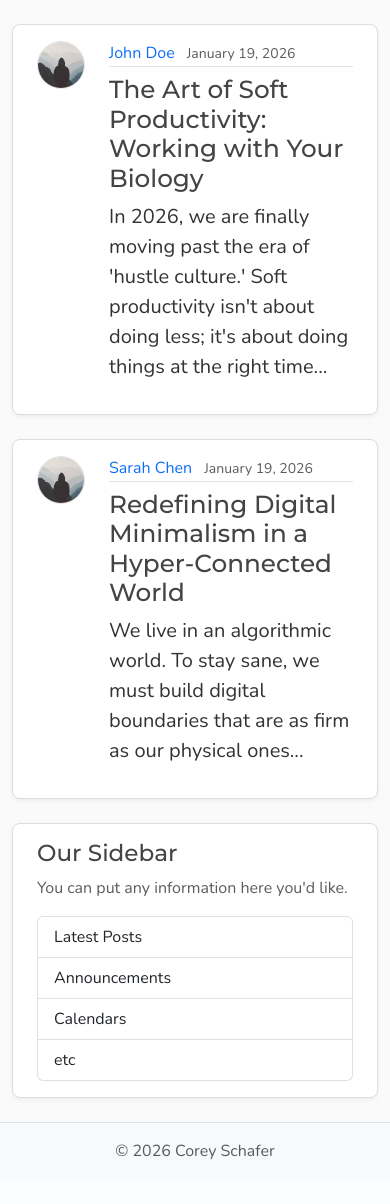
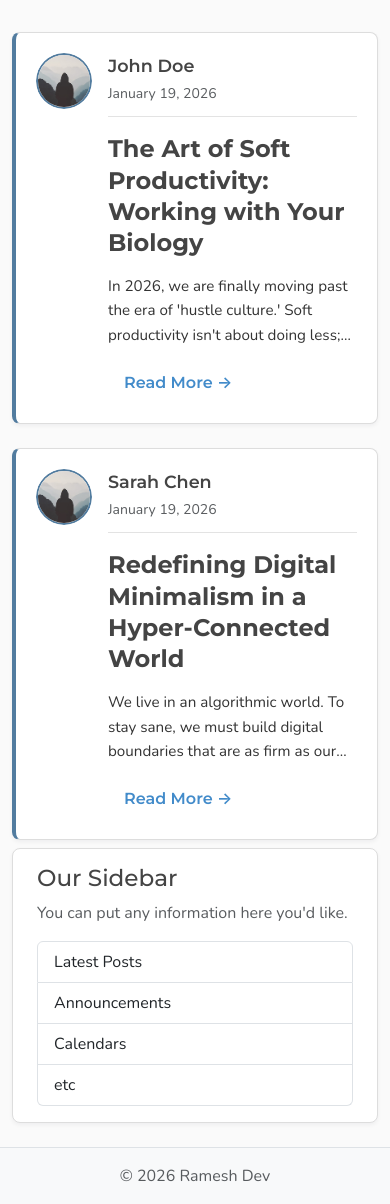
Before and after one commit to rameshjdev/personal-blog, a FastAPI app: page / in a window 390 px wide. Shown: the part 56-1260 px from the top of the page. Before the commit the page ends 1215 px from the top, so only its background shows below. Run offline with FastAPI, Linux system fonts and the light colour scheme.

Commit message:
Implement user and post management features with update and delete endpoints; enhance UI with new styles and layout adjustments

```diff
--- a/main.py
+++ b/main.py
@@ -11,7 +11,14 @@ from starlette.exceptions import HTTPException as StarletteHTTPException
 
 import models
 from database import Base, engine, get_db
-from schemas import PostCreate, PostResponse, UserCreate, UserResponse
+from schemas import (
+    PostCreate,
+    PostResponse,
+    PostUpdate,
+    UserCreate,
+    UserResponse,
+    UserUpdate,
+)
 
 Base.metadata.create_all(bind=engine)
 
@@ -129,6 +136,68 @@ def get_user_posts(user_id: int, db: Annotated[Session, Depends(get_db)]):
     return posts
 
 
+@app.patch("/api/users/{user_id}", response_model=UserResponse)
+def update_user(
+    user_id: int,
+    user_update: UserUpdate,
+    db: Annotated[Session, Depends(get_db)],
+):
+    result = db.execute(select(models.User).where(models.User.id == user_id))
+    user = result.scalars().first()
+    if not user:
+        raise HTTPException(
+            status_code=status.HTTP_404_NOT_FOUND,
+            detail="User not found",
+        )
+
+    if user_update.username is not None and user_update.username != user.username:
+        result = db.execute(
+            select(models.User).where(models.User.username == user_update.username),
+        )
+        existing_user = result.scalars().first()
+        if existing_user:
+            raise HTTPException(
+                status_code=status.HTTP_400_BAD_REQUEST,
+                detail="Username already exists",
+            )
+
+    if user_update.email is not None and user_update.email != user.email:
+        result = db.execute(
+            select(models.User).where(models.User.email == user_update.email),
+        )
+        existing_email = result.scalars().first()
+        if existing_email:
+            raise HTTPException(
+                status_code=status.HTTP_400_BAD_REQUEST,
+                detail="Email already registered",
+            )
+
+    if user_update.username is not None:
+        user.username = user_update.username
+    if user_update.email is not None:
+        user.email = user_update.email
+    if user_update.image_file is not None:
+        user.image_file = user_update.image_file
+
+    db.commit()
+    db.refresh(user)
+    return user
+
+
+@app.delete("/api/users/{user_id}", status_code=status.HTTP_204_NO_CONTENT)
+def delete_user(user_id: int, db: Annotated[Session, Depends(get_db)]):
+    result = db.execute(select(models.User).where(models.User.id == user_id))
+    user = result.scalars().first()
+    if not user:
+        raise HTTPException(
+            status_code=status.HTTP_404_NOT_FOUND,
+            detail="User not found",
+        )
+
+    db.delete(user)
+    db.commit()
+
+
 @app.get("/api/posts", response_model=list[PostResponse])
 def get_posts(db: Annotated[Session, Depends(get_db)]):
     result = db.execute(select(models.Post))
@@ -167,6 +236,74 @@ def get_post(post_id: int, db: Annotated[Session, Depends(get_db)]):
     if post:
         return post
     raise HTTPException(status_code=status.HTTP_404_NOT_FOUND, detail="Post not found")
+
+
+@app.put("/api/posts/{post_id}", response_model=PostResponse)
+def update_post_full(
+    post_id: int,
+    post_data: PostCreate,
+    db: Annotated[Session, Depends(get_db)],
+):
+    result = db.execute(select(models.Post).where(models.Post.id == post_id))
+    post = result.scalars().first()
+    if not post:
+        raise HTTPException(
+            status_code=status.HTTP_404_NOT_FOUND, detail="Post not found"
+        )
+
+    if post_data.user_id != post.user_id:
+        result = db.execute(
+            select(models.User).where(models.User.id == post_data.user_id),
+        )
+        user = result.scalars().first()
+        if not user:
+            raise HTTPException(
+                status_code=status.HTTP_404_NOT_FOUND,
+                detail="User not found",
+            )
+
+    post.title = post_data.title
+    post.content = post_data.content
+    post.user_id = post_data.user_id
+
+    db.commit()
+    db.refresh(post)
+    return post
+
+
+@app.patch("/api/posts/{post_id}", response_model=PostResponse)
+def update_post_partial(
+    post_id: int,
+    post_data: PostUpdate,
+    db: Annotated[Session, Depends(get_db)],
+):
+    result = db.execute(select(models.Post).where(models.Post.id == post_id))
+    post = result.scalars().first()
+    if not post:
+        raise HTTPException(
+            status_code=status.HTTP_404_NOT_FOUND, detail="Post not found"
+        )
+
+    update_data = post_data.model_dump(exclude_unset=True)
+    for field, value in update_data.items():
+        setattr(post, field, value)
+
+    db.commit()
+    db.refresh(post)
+    return post
+
+
+@app.delete("/api/posts/{post_id}", status_code=status.HTTP_204_NO_CONTENT)
+def delete_post(post_id: int, db: Annotated[Session, Depends(get_db)]):
+    result = db.execute(select(models.Post).where(models.Post.id == post_id))
+    post = result.scalars().first()
+    if not post:
+        raise HTTPException(
+            status_code=status.HTTP_404_NOT_FOUND, detail="Post not found"
+        )
+
+    db.delete(post)
+    db.commit()
 
 
 @app.exception_handler(StarletteHTTPException)
--- a/models.py
+++ b/models.py
@@ -20,7 +20,10 @@ class User(Base):
         default=None,
     )
 
-    posts: Mapped[list[Post]] = relationship(back_populates="author")
+    posts: Mapped[list[Post]] = relationship(
+        back_populates="author",
+        cascade="all, delete-orphan",
+    )
 
     @property
     def image_path(self) -> str:
--- a/static/css/main.css
+++ b/static/css/main.css
@@ -87,6 +87,7 @@ button:focus-visible {
   box-shadow: 0 2px 4px rgba(15, 23, 42, 0.05);
   transition: box-shadow 0.15s ease, transform 0.15s ease,
     border-color 0.15s ease;
+  padding: 1.5rem;
 }
 
 .content-section:hover {
@@ -248,6 +249,154 @@ a.article-title:focus {
   --bs-btn-active-border-color: #e8bcbc;
 }
 
+/* Posts Container and Cards */
+.posts-container {
+  display: flex;
+  flex-direction: column;
+  gap: 1.5rem;
+  padding: 0.5rem 0;
+}
+
+.post-card {
+  padding: 1.5rem;
+  overflow: hidden;
+  position: relative;
+  border-left: 4px solid var(--color-steel);
+}
+
+.post-card:hover {
+  border-left-color: var(--color-link-hover);
+  transform: translateY(-2px);
+}
+
+.author-avatar-wrapper {
+  position: relative;
+}
+
+.author-avatar-wrapper .author-link {
+  display: inline-block;
+  border-radius: 50%;
+  overflow: hidden;
+}
+
+.author-avatar {
+  display: block;
+  width: 4rem;
+  height: 4rem;
+  object-fit: cover;
+  border: 2px solid var(--color-steel);
+  transition: all 0.3s ease;
+}
+
+.author-avatar-wrapper .author-link:hover .author-avatar {
+  box-shadow: 0 0 0 3px var(--color-link-hover);
+  transform: scale(1.05);
+}
+
+.post-content {
+  display: flex;
+  flex-direction: column;
+}
+
+.post-meta {
+  border-bottom: 1px solid var(--color-border-light);
+  padding-bottom: 0.75rem;
+}
+
+.author-name {
+  font-weight: 600;
+  font-family: var(--font-heading);
+  color: var(--color-text-heading);
+  transition: color 0.2s ease;
+  font-size: 1.1rem;
+}
+
+.author-name:hover,
+.author-name:focus {
+  color: var(--color-link-hover);
+  text-decoration: none;
+}
+
+.post-date {
+  font-size: 0.875rem;
+  margin-top: 0.25rem;
+}
+
+.post-title {
+  font-size: 1.75rem;
+  margin: 0;
+  font-weight: 700;
+  line-height: 1.3;
+}
+
+.post-title .article-title {
+  font-size: inherit;
+  color: var(--color-text-heading);
+}
+
+.article-title {
+  transition: color 0.2s ease-in-out;
+}
+
+a.article-title:hover,
+a.article-title:focus {
+  color: var(--color-link-hover);
+  text-decoration: underline;
+}
+
+.article-content {
+  white-space: pre-line;
+  font-size: 1rem;
+  line-height: 1.6;
+  color: var(--color-text-primary);
+  margin-bottom: 1rem;
+}
+
+.text-truncate-excerpt {
+  display: -webkit-box;
+  -webkit-line-clamp: 3;
+  -webkit-box-orient: vertical;
+  overflow: hidden;
+  text-overflow: ellipsis;
+}
+
+.post-actions {
+  display: flex;
+  align-items: center;
+  gap: 1rem;
+}
+
+.read-more-link {
+  display: inline-flex;
+  align-items: center;
+  gap: 0.5rem;
+  color: var(--color-link-hover);
+  font-weight: 600;
+  font-family: var(--font-heading);
+  padding: 0.5rem 1rem;
+  border-radius: 0.375rem;
+  transition: all 0.2s ease;
+  text-decoration: none;
+}
+
+.read-more-link:hover,
+.read-more-link:focus {
+  color: var(--color-steel);
+  background-color: rgba(82, 124, 159, 0.1);
+  text-decoration: none;
+  transform: translateX(4px);
+}
+
+.empty-state {
+  padding: 3rem 1rem;
+  text-align: center;
+}
+
+.empty-state h3 {
+  font-size: 1.5rem;
+  margin-bottom: 0.5rem;
+}
+
 /* Responsive Adjustments */
 @media (max-width: 768px) {
   .account-heading {
@@ -257,6 +406,23 @@ a.article-title:focus {
   .article-img {
     height: 3rem;
     width: 3rem;
+  }
+
+  .post-card {
+    padding: 1.25rem;
+  }
+
+  .post-title {
+    font-size: 1.5rem;
+  }
+
+  .author-avatar {
+    width: 3.5rem;
+    height: 3.5rem;
+  }
+
+  .article-content {
+    font-size: 0.95rem;
   }
 }
 
--- a/templates/home.html
+++ b/templates/home.html
@@ -1,27 +1,59 @@
 {% extends "layout.html" %}
 {% block content %}
+  <div class="posts-container">
+    {% if posts %}
       {% for post in posts %}
-    <article class="content-section py-3 px-4 mb-4">
-      <div class="d-flex align-items-start gap-4">
-        <img class="rounded-circle article-img flex-shrink-0"
+        <article class="post-card content-section">
+          <div class="d-flex align-items-start gap-3 gap-md-4">
+            <!-- Author Avatar -->
+            <div class="author-avatar-wrapper flex-shrink-0">
+              <a href="{{ url_for("user_posts", user_id=post.author.id) }}" class="author-link">
+                <img class="rounded-circle author-avatar"
                      src="{{ post.author.image_path }}"
                      alt="{{ post.author.username }}'s profile picture"
                      width="64"
                      height="64"
                      loading="lazy">
-        <div class="flex-grow-1">
-          <div class="article-metadata mb-2">
-            <a class="me-2"
+              </a>
+            </div>
+
+            <!-- Post Content -->
+            <div class="post-content flex-grow-1">
+              <!-- Author Info -->
+              <div class="post-meta mb-3">
+                <div class="d-flex align-items-center justify-content-between flex-wrap gap-2">
+                  <div>
+                    <a class="author-name"
                        href="{{ url_for("user_posts", user_id=post.author.id) }}">{{ post.author.username }}</a>
-            <small class="text-body-secondary">{{ post.date_posted.strftime("%B %d, %Y") }}</small>
+                    <div class="post-date text-body-secondary">{{ post.date_posted.strftime("%B %d, %Y") }}</div>
                   </div>
-          <h2>
+                </div>
+              </div>
+
+              <!-- Post Title -->
+              <h2 class="post-title mb-3">
                 <a class="article-title"
                    href="{{ url_for("post_page", post_id=post.id) }}">{{ post.title }}</a>
               </h2>
-          <p class="article-content">{{ post.content }}</p>
+
+              <!-- Post Excerpt -->
+              <p class="article-content text-truncate-excerpt mb-0">{{ post.content }}</p>
+
+              <!-- Read More Link -->
+              <div class="post-actions mt-3">
+                <a class="read-more-link" href="{{ url_for("post_page", post_id=post.id) }}">
+                  Read More →
+                </a>
+              </div>
             </div>
           </div>
         </article>
       {% endfor %}
+    {% else %}
+      <div class="empty-state text-center py-5">
+        <h3 class="text-muted mb-2">No posts yet</h3>
+        <p class="text-body-secondary">Check back soon for new content!</p>
+      </div>
+    {% endif %}
+  </div>
 {% endblock content %}
--- a/templates/layout.html
+++ b/templates/layout.html
@@ -11,7 +11,7 @@
       <title>Personal Blog</title>
     {% endif %}
     <meta name="description" content="FastAPI Tutorial">
-    <meta name="author" content="Corey Schafer">
+    <meta name="author" content="Ramesh Dev">
 
     <!-- Open Graph Tags: The title of the page for social media sharing. It can match the title tag or be more descriptive. -->
     <meta property="og:title" content="Personal Blog">
@@ -145,7 +145,7 @@
     <footer class="mt-auto py-3 bg-body-tertiary border-top">
       <div class="container text-center">
         <p class="text-body-secondary mb-0">
-          © <span id="year"></span> Corey Schafer
+          © <span id="year"></span> Ramesh Dev
         </p>
       </div>
     </footer>
```
Also changed, not shown: schemas.py (+11 -0 lines), blog.db, 1 other file. Lines whose indentation alone changed are shown as unchanged.
